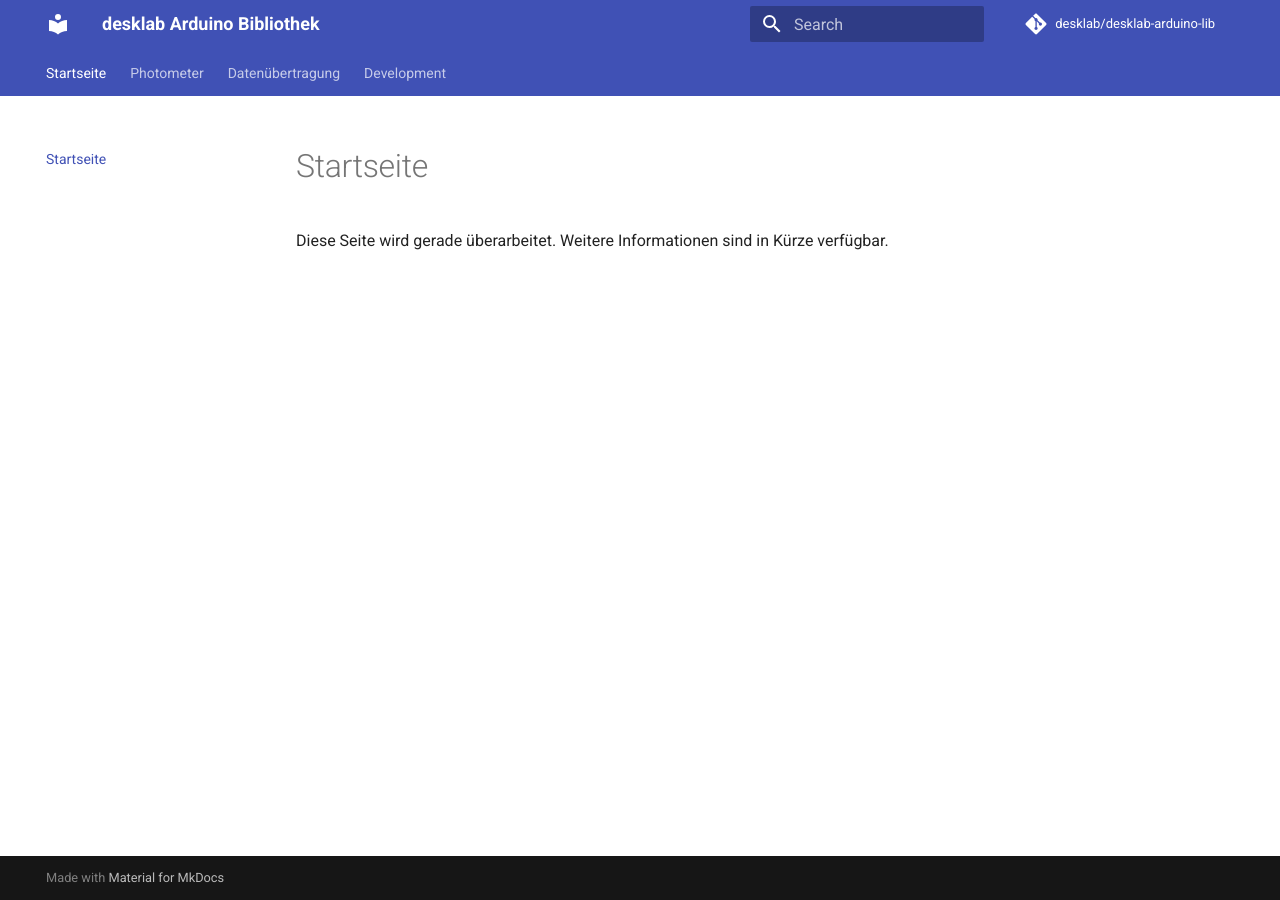
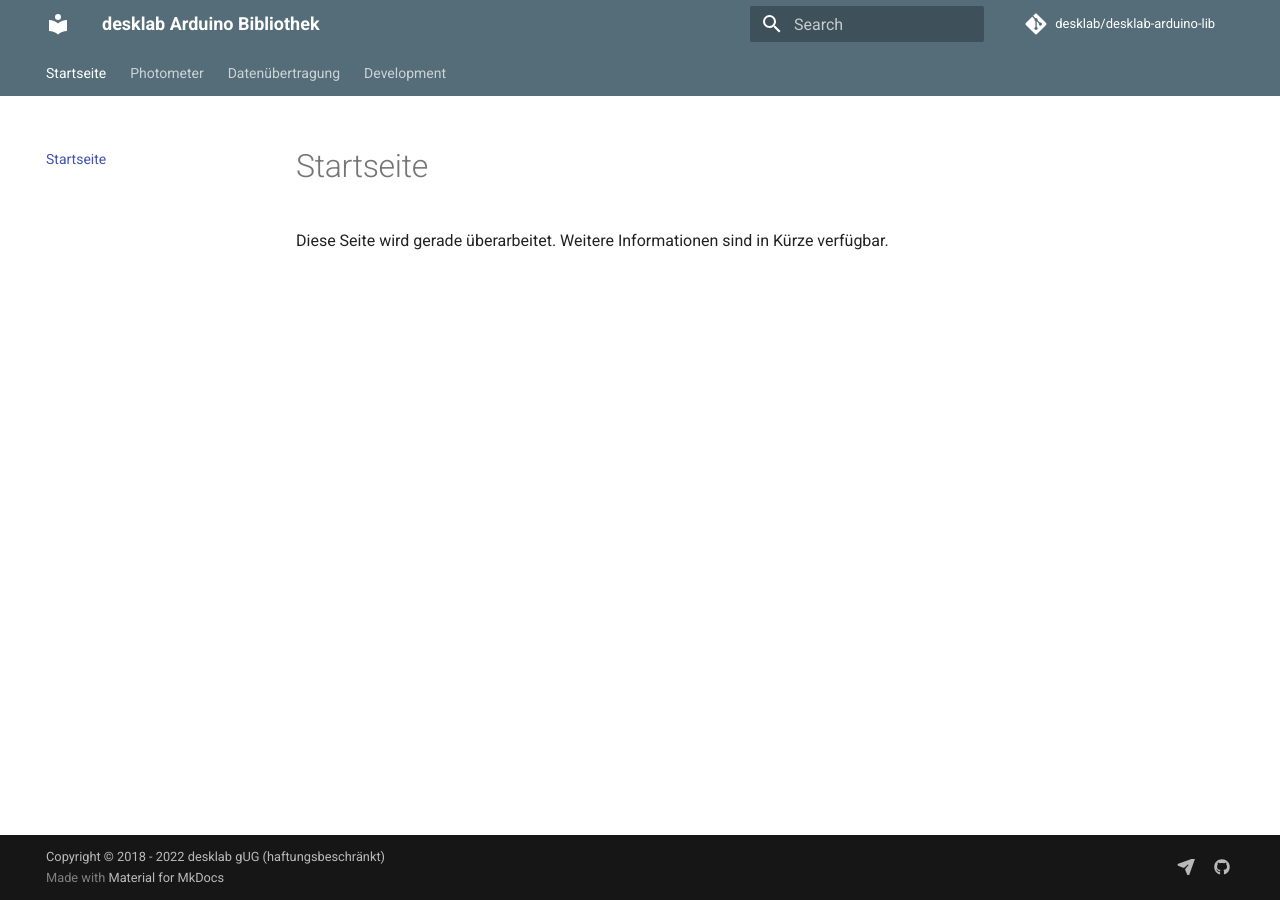
Before and after one commit to desklab/desklab-arduino-lib, an MkDocs documentation site: the page built from docs/index.md, in a window 1280 px wide. Built offline with MkDocs 1.6.1 and Material for MkDocs 9.7.7, drawn with Linux system fonts in a browser that asks for light colours; comment, search, counter and statistics services are not loaded; the version menu is left out.

Commit message:
minor docs style changes

```diff
--- a/mkdocs.yml
+++ b/mkdocs.yml
@@ -5,7 +5,7 @@ theme:
   icon:
     repo: fontawesome/brands/git-alt
   palette:
-    primary:
+    primary: blue grey
   features:
     - navigation.tabs
     - navigation.tracking
@@ -32,7 +32,14 @@ extra:
   version:
     provider: mike
     default: stable
+  social:
+    - icon: fontawesome/solid/paper-plane
+      link: mailto:post@desk-lab.de
+    - icon: fontawesome/brands/github
+      link: https://github.com/desklab
 
 repo_url: https://github.com/desklab/desklab-arduino-lib
 repo_name: desklab/desklab-arduino-lib
 edit_uri: ""
+
+copyright: Copyright &copy; 2018 - 2022 desklab gUG (haftungsbeschränkt)
```
